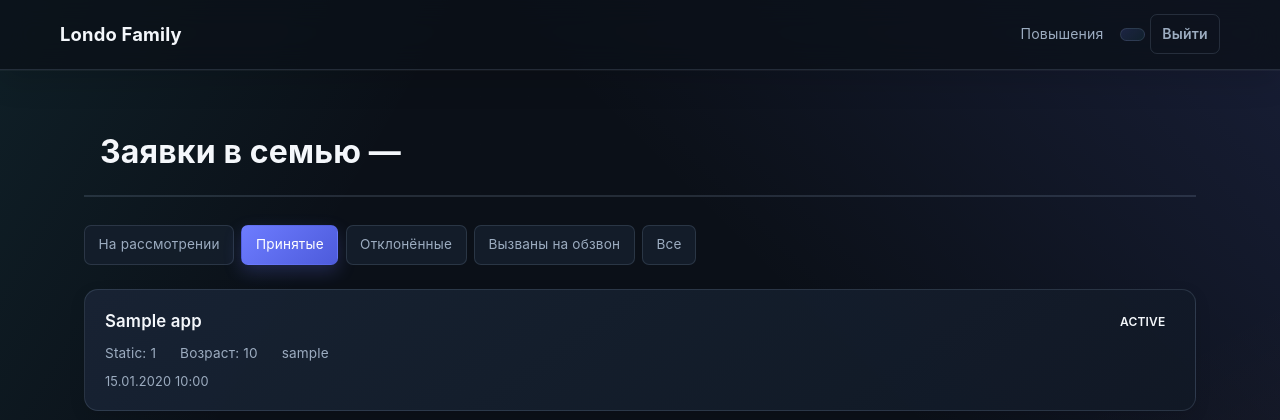
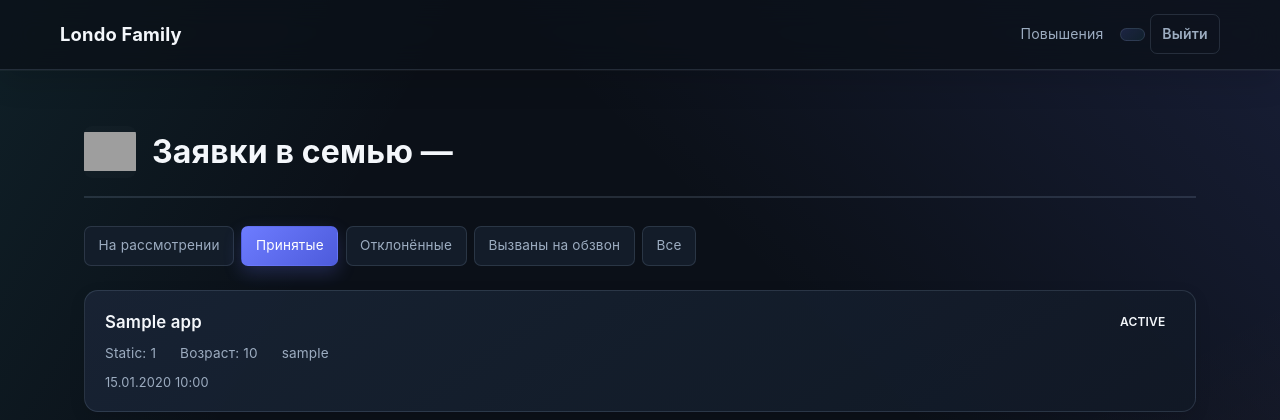
Before and after one commit to okuname287/DFDSFSD, a FastAPI app: template web/templates/cabinet.html in a window 1280 px wide. Shown: the top 420 px of the page. Run offline with FastAPI, Linux system fonts and the light colour scheme; the template is opened without the code that fills it: most values are stand-ins (such as "Sample title", 1, 10 or a date in 2020); grey boxes are pictures that could not be loaded.

Commit message:
Update cabinet.html

```diff
--- a/web/templates/cabinet.html
+++ b/web/templates/cabinet.html
@@ -10,8 +10,8 @@
     <nav class="navbar">
         <div class="nav-brand"><a href="/">Londo Family</a></div>
         <div class="nav-links">
-            {% if 'memphis' in visible_servers %}<a href="/server/memphis" class="{% if server == 'memphis' %}active{% endif %}">Memphis</a>{% endif %}
-            {% if 'phoenix' in visible_servers %}<a href="/server/phoenix" class="{% if server == 'phoenix' %}active{% endif %}">Phoenix</a>{% endif %}
+            {% if 'memphis' in visible_servers %}<a href="/server/memphis" class="{% if server == 'memphis' %}active{% endif %}"><span class="server-name-row"><img class="server-logo server-logo-small" src="/memphis.png" alt="Memphis logo">Memphis</span></a>{% endif %}
+            {% if 'phoenix' in visible_servers %}<a href="/server/phoenix" class="{% if server == 'phoenix' %}active{% endif %}"><span class="server-name-row"><img class="server-logo server-logo-small" src="/phoenix.png" alt="Phoenix logo">Phoenix</span></a>{% endif %}
             <a href="/promotions">Повышения</a>
             {% if can_view_logs %}
             <a href="/logs?server={{ server }}&category=applications">Логи</a>
@@ -24,7 +24,7 @@
 
     <main class="container">
         <header class="cabinet-header {{ server }}">
-            <span class="cabinet-emoji">{{ config.servers[server].emoji }}</span>
+            <img class="server-logo server-logo-header" src="/{{ server }}.png" alt="{{ config.servers[server].name }} logo">
             <h1>Заявки в семью — {{ config.servers[server].name }}</h1>
         </header>
 
```
